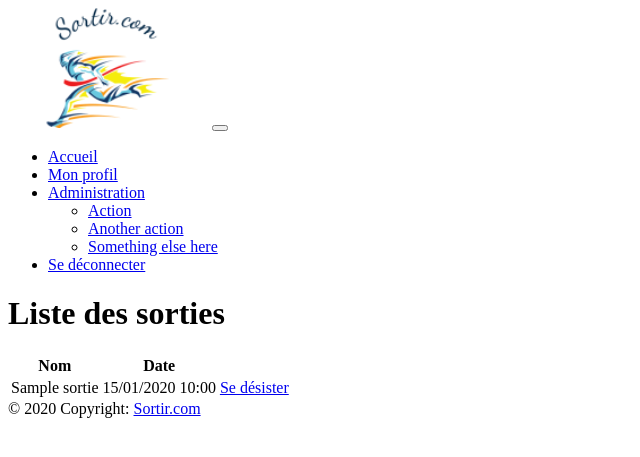
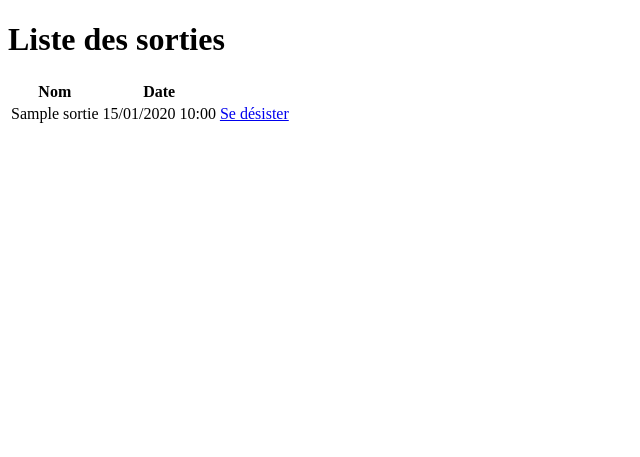
Before and after one commit to Jamakroz/Projet-Symfony, a Symfony app: template templates/home/index.html.twig in a window 1280 px wide. Shown: the top 457 px of the page, without its empty margins (0-640 px from the left). Run offline with Twig, Linux system fonts and the light colour scheme; the template is opened without the code that fills it: most values are stand-ins (such as "Sample title", 1, 10 or a date in 2020); some libraries are stand-ins or nearby versions.

Commit message:
header & footer: Condition d'affichage

```diff
--- a/templates/base.html.twig
+++ b/templates/base.html.twig
@@ -15,9 +15,18 @@
         {% endblock %}
     </head>
     <body>
+
+    {% set current_page = app.request.uri %}
+
+    {% if current_page  in ['login/index.html.twig', 'registration/register.html.twig'] %}
         {% include 'header.html.twig' %}
-        {% block body %}{% endblock %}
+    {% endif %}
+
+    {% block body %}{% endblock %}
+
+    {% if current_page  in ['login/index.html.twig', 'registration/register.html.twig'] %}
         {% include 'footer.html.twig' %}
+    {% endif %}
     </body>
 
 </html>
--- a/templates/header.html.twig
+++ b/templates/header.html.twig
@@ -21,9 +21,9 @@
                         Administration
                     </a>
                     <ul class="dropdown-menu">
-                        <li><a class="dropdown-item" href="#">Action</a></li>
-                        <li><a class="dropdown-item" href="#">Another action</a></li>
-                        <li><a class="dropdown-item" href="#">Something else here</a></li>
+                        <li><a class="dropdown-item" href="#">Ville</a></li>
+                        <li><a class="dropdown-item" href="#">Site</a></li>
+                        <li><a class="dropdown-item" href="#">Créer et gérer les Profils</a></li>
                     </ul>
                 </li>
                 <li class="nav-item">
```
